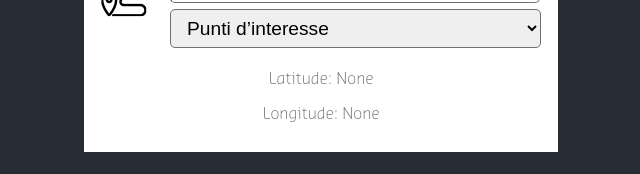
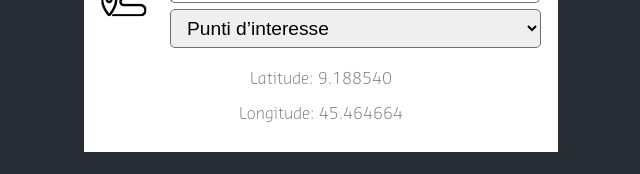
Before and after one commit to devguru999/distance_matrix, a React (Create React App) app: page / in a window 1280 px wide. Shown: the part 460-634 px from the top of the page, without its empty margins (319-959 px from the left). Built offline with nearby package versions, Linux system fonts and the light colour scheme; no server answers.

Commit message:
Update TrafficWidget.js

```diff
--- a/src/TrafficWidget.js
+++ b/src/TrafficWidget.js
@@ -5,8 +5,8 @@ import Marker from './image/marker.png'
 import Routing from './image/routing.png'
 
 const TrafficWidget = () => {
-    const [longitude, setLongitude] = useState("None");
-    const [latitude, setLatitude] = useState("None");
+    const [longitude, setLongitude] = useState("45.464664");
+    const [latitude, setLatitude] = useState("9.188540");
     const [destination, setDestination] = useState('Uffici J&J Whitemoon');
     const [arriveTime, setArriveTime] = useState('0 min');
     const [distance, setDistance] = useState('0 km');
@@ -17,8 +17,8 @@ const TrafficWidget = () => {
     useEffect(() => {
         if ("geolocation" in navigator) {
             navigator.geolocation.getCurrentPosition((position) => {
-            setLatitude(position.coords.latitude);
-            setLongitude(position.coords.longitude);
+                setLatitude(position.coords.latitude);
+                setLongitude(position.coords.longitude);
             });
         } else {
             console.log("Geolocation is not supported by this browser.");
```
